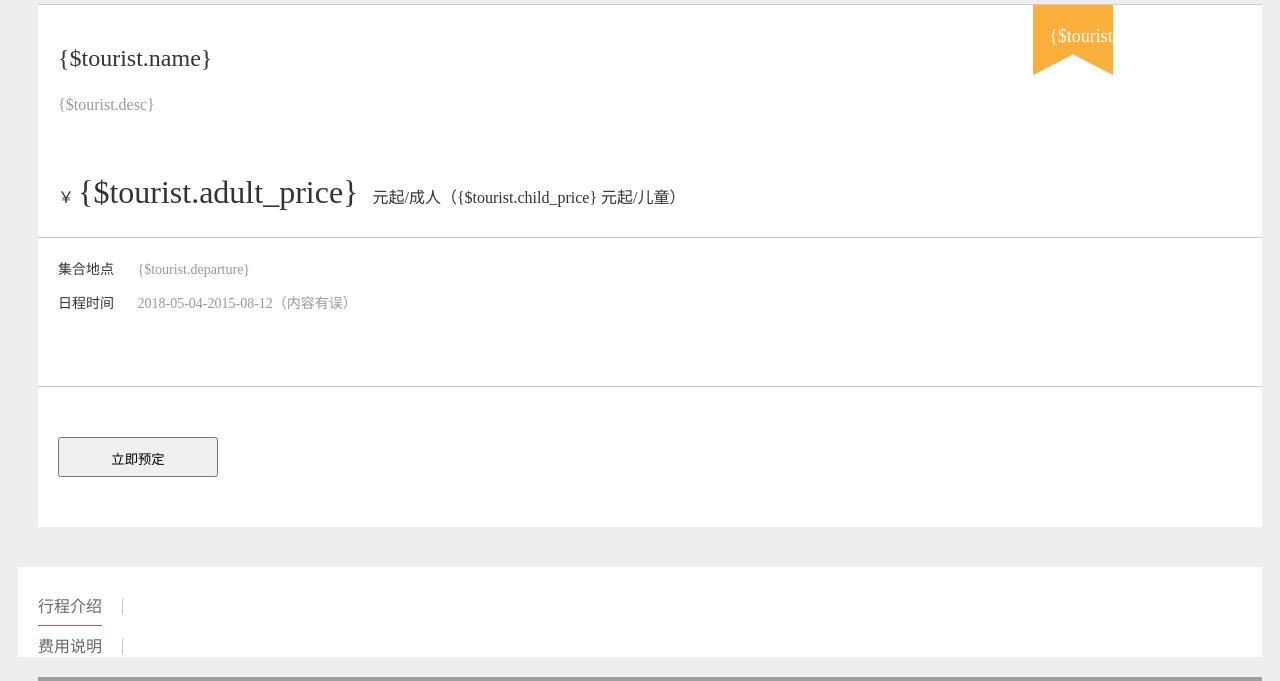
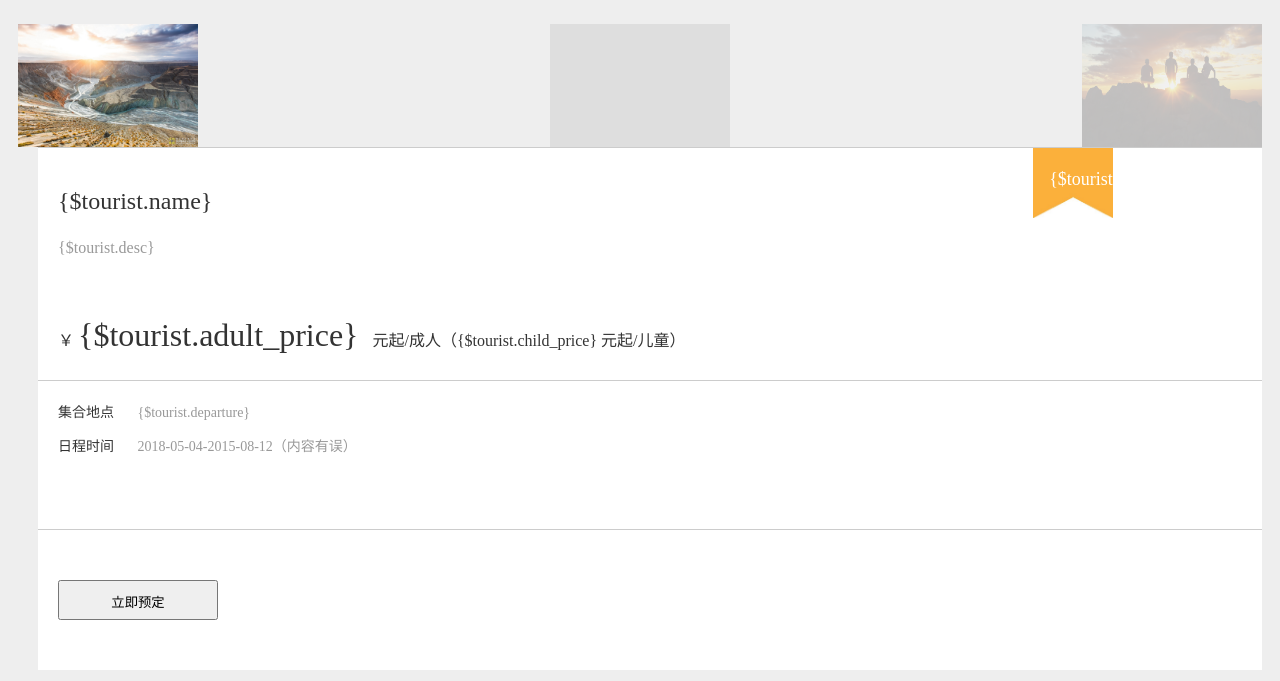
Before and after one commit to Nomango/CamelRoad, a PHP site: page /application/index/view/pc/detailTourist.html in a window 1280 px wide. Shown: the part 444-1125 px from the top of the page. Run offline with PHP 8.4, Linux system fonts and the light colour scheme; some libraries are stand-ins or nearby versions; grey boxes are pictures that could not be loaded.

Commit message:
PC  三个swiper

```diff
--- a/application/index/view/pc/detailProduct.html
+++ b/application/index/view/pc/detailProduct.html
@@ -16,10 +16,10 @@
 <div class="detail-box">
     <div class="detail-head allhead-img"></div>
     <div class="detail-content-box">
-        <p class="detail-title">新疆干果</p>
         <div class="detail-desc">
             <img src="__IMAGE__/pc/product.jpg" alt="" class="detail-img">
             <div class="desc-box">
+                <p class="detail-title">新疆干果</p>
                 <p class="sold-p">已售：888</p>
                 <p class="price-p">
                     促销价：
--- a/application/index/view/pc/detailTourist.html
+++ b/application/index/view/pc/detailTourist.html
@@ -5,12 +5,49 @@
     <title>骆驼带路</title>
     {include file="layout/head"/}
     <link rel="stylesheet" href="__CSS__/pc/detailTourist.css" />
+    <link rel="stylesheet" href="https://cdnjs.cloudflare.com/ajax/libs/Swiper/4.0.2/css/swiper.min.css">
+    <script src="https://cdnjs.cloudflare.com/ajax/libs/Swiper/4.0.2/js/swiper.min.js"></script>
     <style>
         .detail-head{
             background-image: url("__IMAGE__/pc/horse.jpg");
         }
         .submit-head-img{
             background-image: url("__IMAGE__/pc/common.jpg");
+        }
+        .swiper-container{
+            position: relative;
+            overflow: hidden;
+            list-style: none;
+            padding: 0;
+            z-index: 1;
+        }
+        .swiper-pagination{
+            position: relative;
+            width: 100%;
+            text-align: center;
+            transition: .3s opacity;
+            transform: translate3d(0,0,0);
+            z-index: 10;
+            display: flex;
+            justify-content: space-between;
+            margin-top: 20px;
+        }
+        .swiper-slide{
+            width: 582px;
+        }
+        .swiper-pagination-bullet{
+            cursor: pointer;
+            width: 180px;
+            height: 123px;
+            display: inline-block;
+            opacity: .2;
+        }
+        .swiper-pagination-bullet-active {
+            opacity: 1;
+        }
+        .swiper-pagination-bullet img{
+            width: 100%;
+            height: 123px;
         }
     </style>
 </head>
@@ -20,11 +57,22 @@
     <div class="detail-head allhead-img"></div>
     <div class="detail-content-box">
         <div class="detail-desc">
-            <div class="detai-img-box">
-                <img src="__IMAGE__/{$tourist.image_1}" alt="" class="detail-img">
-                <div class="detail-subimg">
+            <div id="banner">
+                <div class="swiper-container swiper-container-horizontal">
+                    <img src="__IMAGE__/{$tourist.image_1}" class="detail-img">
+                </div>
+                <div class="swiper-pagination swiper-pagination-clickable swiper-pagination-bullets">
+                    <span class="swiper-pagination-bullet swiper-pagination-bullet-active">
+                        <img src="__IMAGE__/pc/ajh.jpg">
+                    </span>
+                    <span class="swiper-pagination-bullet">
+                        <img src="__IMAGE__/{$tourist.image_1}">
+                    </span>
+                    <span class="swiper-pagination-bullet">
+                        <img src="__IMAGE__/pc/common.jpg">
+                    </span>
+                </div>
 
-                </div>
             </div>
             <div class="desc-box">
                 <div class="tag-box">
@@ -133,6 +181,10 @@
         $(".submit-box").hide();
         $(".mask").fadeOut();
     }
+    $(".swiper-pagination-bullet").click(function () {
+        $(this).addClass('swiper-pagination-bullet-active').siblings().removeClass('swiper-pagination-bullet-active');
+        $(".detail-img")[0].src = "" + $(this).children('img')[0].src;
+    })
 </script>
 </body>
 </html>
--- a/application/index/view/pc/touristMall.html
+++ b/application/index/view/pc/touristMall.html
@@ -11,7 +11,9 @@
         .tourist-head{
             background-image: url("__IMAGE__/pc/hm.jpg");
         }
-
+        .swiper-slide{
+            width: 1130px;
+        }
     </style>
 </head>
 <body>
--- a/public/static/css/pc/detailProduct.css
+++ b/public/static/css/pc/detailProduct.css
@@ -17,8 +17,8 @@ body{
     padding: 20px 0 0 20px;
     border-top: 1px solid #ccc;
 }
-.price-p,.date-box{
-    margin-top: 25px;
+.price-p,.date-box,.sold-p{
+    margin-top: 20px;
 }
 .account-input{
     height: 30px;
@@ -73,7 +73,7 @@ body{
     margin-left: 10px;
 }
 .detail-title{
-    margin-left: -26px;
+    font-size: 24px;
 }
 .introduce-item.active .introduce-item-span{
     font-weight: normal;
--- a/public/static/css/pc/detailTourist.css
+++ b/public/static/css/pc/detailTourist.css
@@ -177,9 +177,6 @@ body{
     align-items: center;
     justify-content: space-around;
 }
-.wechat-box{
-    margin-top: 120px;
-}
 .item-p{
     padding: 10px 0;
     text-align: left;
--- a/public/static/css/pc/header.css
+++ b/public/static/css/pc/header.css
@@ -207,7 +207,7 @@ a:hover,.about-dl dd a:hover{
 .mall-dl,.about-dl{
     opacity: 0;
     right: -30px;
-    top: 45px;
+    top: 40px;
     width: 120px;
     line-height: 36px;
     border-radius: 10px;
```
